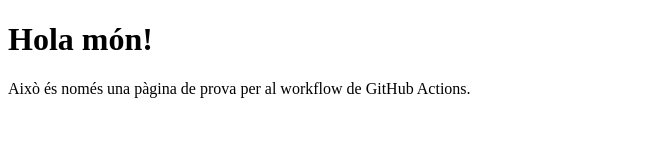
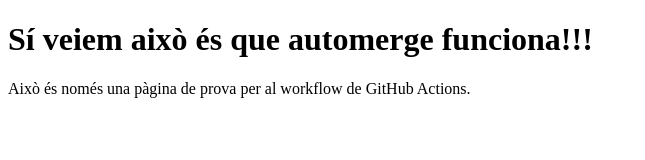
Before and after one commit to vanessillaa/automerge, a plain HTML site: page index.html in a window 1280 px wide. Shown: the whole page, without its empty margins (0-645 px from the left). Drawn offline with Linux system fonts and the light colour scheme.

Commit message:
Fa que els tests passin

```diff
--- a/index.html
+++ b/index.html
@@ -5,7 +5,7 @@
   <title>Pàgina de prova</title>
 </head>
 <body>
-  <h1>Hola món!</h1>
+  <h1>Sí veiem això és que automerge funciona!!!</h1>
   <p>Això és només una pàgina de prova per al workflow de GitHub Actions.</p>
 </body>
 </html>
```
Also changed, not shown: 1 other file.
